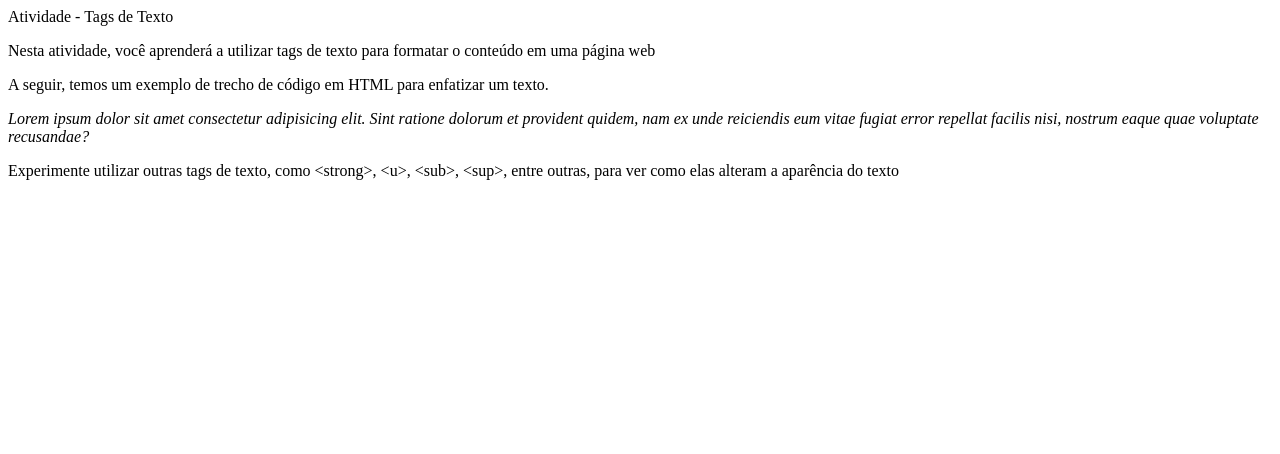
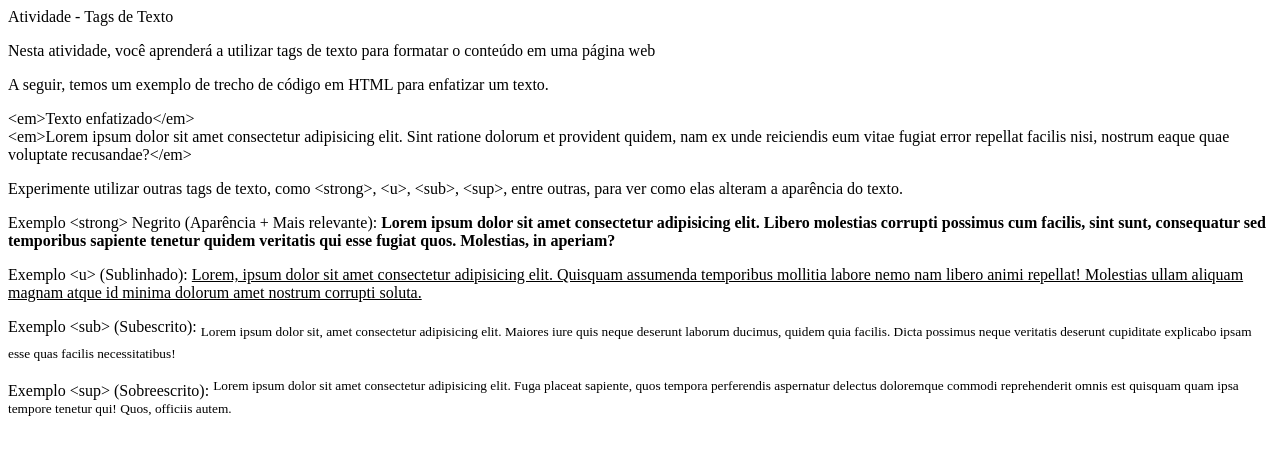
Before and after one commit to CarlosEduardoMendesPereira/Estudando-html, a plain HTML site: page Aula-20-06-23/Atividade200623.html in a window 1280 px wide. Drawn offline with Linux system fonts and the light colour scheme.

Commit message:
Atividade atualizada

```diff
--- a/Aula-20-06-23/Atividade200623.html
+++ b/Aula-20-06-23/Atividade200623.html
@@ -9,7 +9,25 @@
     <header>Atividade - Tags de Texto</header>
     <p>Nesta atividade, você aprenderá a utilizar tags de texto para formatar o conteúdo em uma página web</p>
     <p>A seguir, temos um exemplo de trecho de código em HTML para enfatizar um texto.</p>
-    <em>Lorem ipsum dolor sit amet consectetur adipisicing elit. Sint ratione dolorum et provident quidem, nam ex unde reiciendis eum vitae fugiat error repellat facilis nisi, nostrum eaque quae voluptate recusandae?</em>
-    <p>Experimente utilizar outras tags de texto, como &lt;strong&gt;, &lt;u&gt;, &lt;sub&gt;, &lt;sup&gt;, entre outras, para ver como elas alteram a aparência do texto</p>
+    &lt;em&gt;Texto enfatizado&lt;/em&gt;
+    <br>
+    &lt;em&gt;Lorem ipsum dolor sit amet consectetur adipisicing elit. Sint ratione dolorum et provident quidem, nam ex unde reiciendis eum vitae fugiat error repellat facilis nisi, nostrum eaque quae voluptate recusandae?&lt;/em&gt;
+    <p>Experimente utilizar outras tags de texto, como &lt;strong&gt;, &lt;u&gt;, &lt;sub&gt;, &lt;sup&gt;, entre outras, para ver como elas alteram a aparência do texto.</p>
+    <p>
+        Exemplo &lt;strong&gt; Negrito (Aparência + Mais relevante):
+        <strong>Lorem ipsum dolor sit amet consectetur adipisicing elit. Libero molestias corrupti possimus cum facilis, sint sunt, consequatur sed temporibus sapiente tenetur quidem veritatis qui esse fugiat quos. Molestias, in aperiam?</strong>
+    </p>
+    <p>
+        Exemplo &lt;u&gt; (Sublinhado):
+        <u>Lorem, ipsum dolor sit amet consectetur adipisicing elit. Quisquam assumenda temporibus mollitia labore nemo nam libero animi repellat! Molestias ullam aliquam magnam atque id minima dolorum amet nostrum corrupti soluta.</u>
+    </p>
+    <p>
+        Exemplo &lt;sub&gt; (Subescrito):
+        <sub>Lorem ipsum dolor sit, amet consectetur adipisicing elit. Maiores iure quis neque deserunt laborum ducimus, quidem quia facilis. Dicta possimus neque veritatis deserunt cupiditate explicabo ipsam esse quas facilis necessitatibus!</sub>
+    </p>
+    <p>
+        Exemplo &lt;sup&gt; (Sobreescrito):
+        <sup>Lorem ipsum dolor sit amet consectetur adipisicing elit. Fuga placeat sapiente, quos tempora perferendis aspernatur delectus doloremque commodi reprehenderit omnis est quisquam quam ipsa tempore tenetur qui! Quos, officiis autem.</sup>
+    </p>
 </body>
 </html>
```
